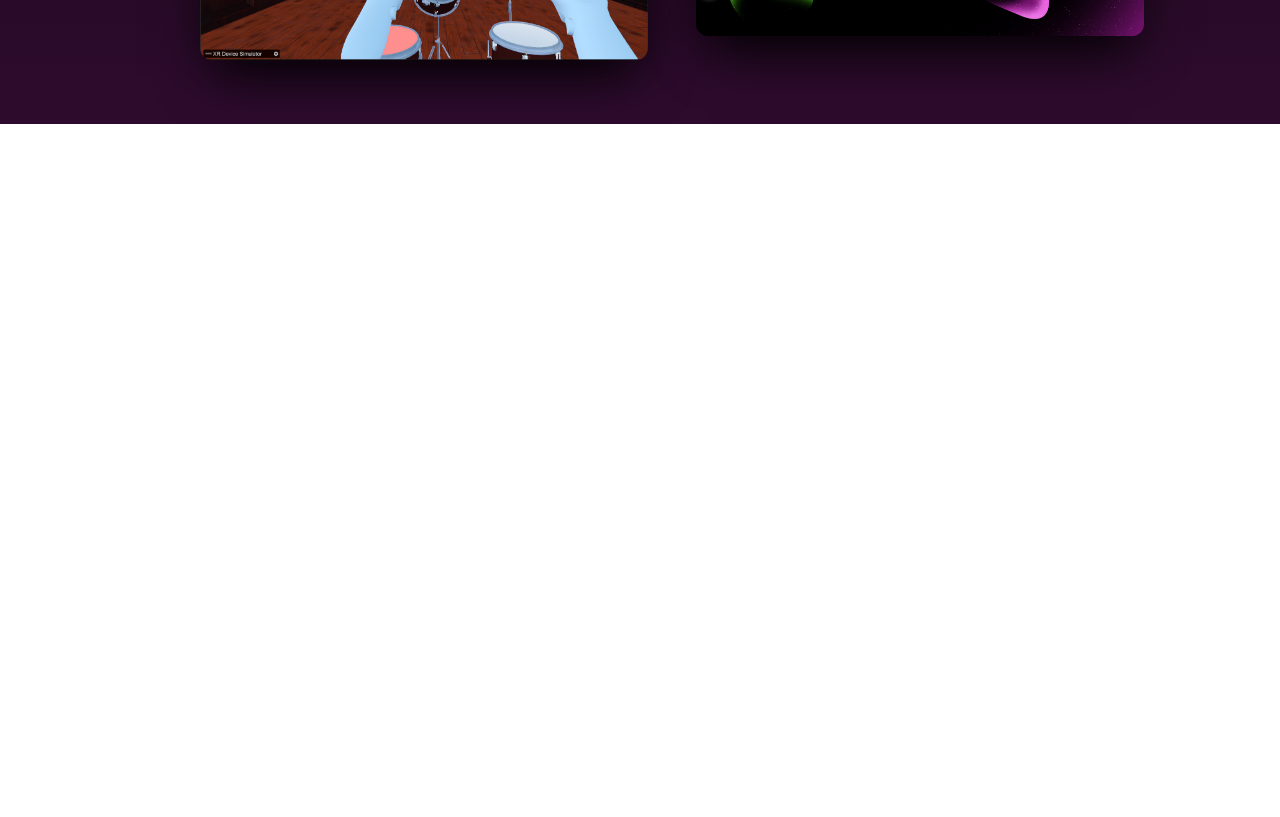
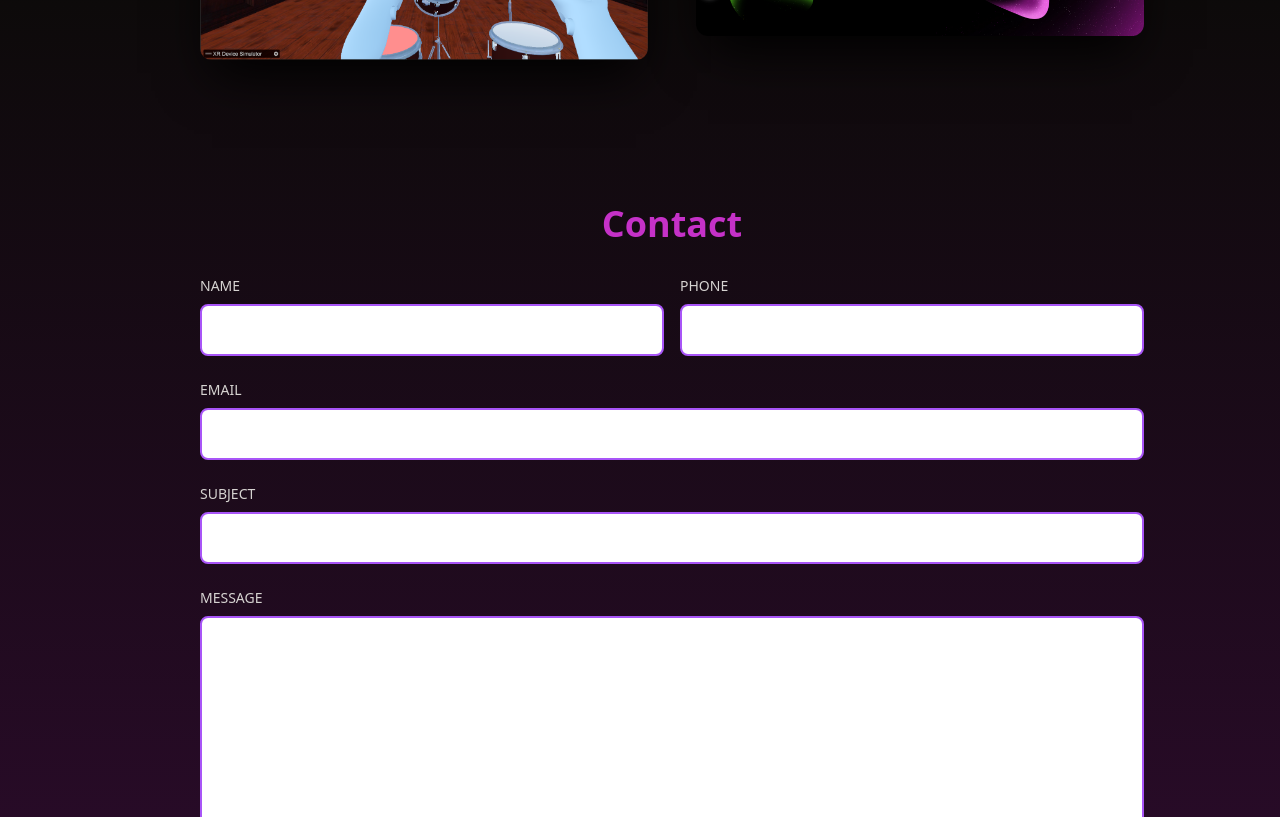
Before and after one commit to AustinMH0/personal-website, a React (Vite) app in the folder my-react-app/: page / in a window 1280 px wide. Shown: the part 1980-2797 px from the top of the page. Before the commit the page ends 2104 px from the top, so only its background shows below. Built offline with nearby package versions, Linux system fonts and the light colour scheme.

Commit message:
Added Contact.jsx which submits message to Get Form

```diff
--- a/my-react-app/src/App.jsx
+++ b/my-react-app/src/App.jsx
@@ -3,6 +3,7 @@ import Sidenav from './components/Sidenav';
 import Main from './components/Main';
 import Work from './components/Work';
 import Projects from './components/Projects';
+import Contact from './components/Contact';
 
 import React from "react";
 
@@ -14,6 +15,7 @@ function App() {
       <Main />
       <Work />
       <Projects />
+      <Contact />
     </div>
   );
 }
--- /dev/null
+++ b/my-react-app/src/components/Contact.jsx
@@ -0,0 +1,44 @@
+import React from 'react'
+
+const Contact = () => {
+  return (
+    <div id='contact' className='max-w-[1040px] m-auto md:pl-20 p-4 py-16'>
+        <h1 className='py-4 text-4xl font-bold text-center text-[#c531c8]'>
+            Contact
+        </h1>
+        <form
+        action='https://getform.io/f/bwngwxya'
+        method='POST'
+        encType='multipart/form-data'
+        >
+            <div className='grid md:grid-cols-2 gap-4 w-full py-2 text-stone-300'>
+                <div className='flex flex-col'>
+                    <label className='uppercase text-sm py-2 text-stone-300'>Name</label>
+                    <input className='border-2 rounded-lg p-3 flex border-purple-500 text-black' type='text' name='name'/>
+                </div>
+                <div className='flex flex-col'>
+                    <label className='uppercase text-sm py-2 text-stone-300'>Phone</label>
+                    <input className='border-2 rounded-lg p-3 flex border-purple-500 text-black' type='text' name='phone'/>
+                </div>
+            </div>
+            <div className='flex flex-col py-2'>
+                <label className='uppercase text-sm py-2 text-stone-300'>Email</label>
+                <input className='border-2 rounded-lg p-3 flex border-purple-500 text-black' type='email' name='email'/>
+            </div>
+            <div className='flex flex-col py-2'>
+                <label className='uppercase text-sm py-2 text-stone-300'>Subject</label>
+                <input className='border-2 rounded-lg p-3 flex border-purple-500 text-black' type='text' name='subject'/>
+            </div>
+            <div className='flex flex-col py-2'>
+                <label className='uppercase text-sm py-2 text-stone-300'>Message</label>
+                <textarea className='border-2 rounded-lg p-3 border-purple-500' rows='10' name='message'></textarea>
+            </div>
+            <button className='bg-[#c531c8] text-stone-100 mt-4 w-full p-4 rounded-lg'>
+                Send Message
+            </button>
+        </form>
+    </div>
+  )
+}
+
+export default Contact
--- a/my-react-app/src/components/Projects.jsx
+++ b/my-react-app/src/components/Projects.jsx
@@ -15,9 +15,9 @@ const Projects = () => {
         </p>
         <div className='grid sm:grid-cols-2 gap-12 text-stone-300'>
             <ProjectItem img={VRcadeSuiteImg} title='VRcade Suite' stack='Unity, C#' />
-            <ProjectItem img={RecipeImg} title='Recipe Manager' stack='Python, Coverage.py, Github Actions, Docker' />
+            <ProjectItem img={RecipeImg} title='Recipe Manager' stack='Python, Coverage.py, Unittests, Github Actions, Docker' />
             <ProjectItem img={DrumsImg} title='VR Drums' stack='Unity, C#' />
-            <ProjectItem img={WebsiteImg} title='Portfolio Website' stack='React JS, Vite, S3, Cloudfront, Github Actions, Docker' />
+            <ProjectItem img={WebsiteImg} title='Portfolio Website' stack='React JS, Vite, Tailwind, S3, Cloudfront, Github Actions, Docker' />
         </div>
     </div>
   )
--- a/my-react-app/src/components/Sidenav.jsx
+++ b/my-react-app/src/components/Sidenav.jsx
@@ -18,28 +18,38 @@ const Sidenav = () => {
         {
             nav ? (
                 <div className='fixed w-full h-screen bg-white/90 flex flex-col justify-center items-center z-20'>
-                    <a href='#main'
-                    className='w-[75%] flex justify-center items-center rounded-full shadow-lg bg-gray-100 shadow-gray-400 m-2 p-4 cursor-pointer hover:scale-110 ease-in duration-200'>
+                    <a onClick={handleNav}
+                        href='#main'
+                        className='w-[75%] flex justify-center items-center rounded-full shadow-lg bg-gray-100 shadow-gray-400 m-2 p-4 cursor-pointer hover:scale-110 ease-in duration-200'
+                    >
                         <AiOutlineHome size={20} />
                         <span className='pl-4'>Home</span>
                     </a>
-                    <a href='#work'
-                    className='w-[75%] flex justify-center items-center rounded-full shadow-lg bg-gray-100 shadow-gray-400 m-2 p-4 cursor-pointer hover:scale-110 ease-in duration-200'>
+                    <a onClick={handleNav}
+                        href='#work'
+                        className='w-[75%] flex justify-center items-center rounded-full shadow-lg bg-gray-100 shadow-gray-400 m-2 p-4 cursor-pointer hover:scale-110 ease-in duration-200'
+                    >
                         <GrProjects size={20} />
                         <span className='pl-4'>Work</span>
                     </a>
-                    <a href='#projects'
-                    className='w-[75%] flex justify-center items-center rounded-full shadow-lg bg-gray-100 shadow-gray-400 m-2 p-4 cursor-pointer hover:scale-110 ease-in duration-200'>
+                    <a onClick={handleNav}
+                        href='#projects'
+                        className='w-[75%] flex justify-center items-center rounded-full shadow-lg bg-gray-100 shadow-gray-400 m-2 p-4 cursor-pointer hover:scale-110 ease-in duration-200'
+                    >
                         <AiOutlineProject size={20} />
                         <span className='pl-4'>Projects</span>
                     </a>
-                    <a href='#main'
-                    className='w-[75%] flex justify-center items-center rounded-full shadow-lg bg-gray-100 shadow-gray-400 m-2 p-4 cursor-pointer hover:scale-110 ease-in duration-200'>
+                    <a onClick={handleNav}
+                        href='#main'
+                        className='w-[75%] flex justify-center items-center rounded-full shadow-lg bg-gray-100 shadow-gray-400 m-2 p-4 cursor-pointer hover:scale-110 ease-in duration-200'
+                    >
                         <BsPerson size={20} />
                         <span className='pl-4'>Resume</span>
                     </a>
-                    <a href='#contact'
-                    className='w-[75%] flex justify-center items-center rounded-full shadow-lg bg-gray-100 shadow-gray-400 m-2 p-4 cursor-pointer hover:scale-110 ease-in duration-200'>
+                    <a onClick={handleNav}
+                        href='#contact'
+                        className='w-[75%] flex justify-center items-center rounded-full shadow-lg bg-gray-100 shadow-gray-400 m-2 p-4 cursor-pointer hover:scale-110 ease-in duration-200'
+                    >
                         <AiOutlineMail size={20} />
                         <span className='pl-4'>Contact</span>
                     </a>
```
